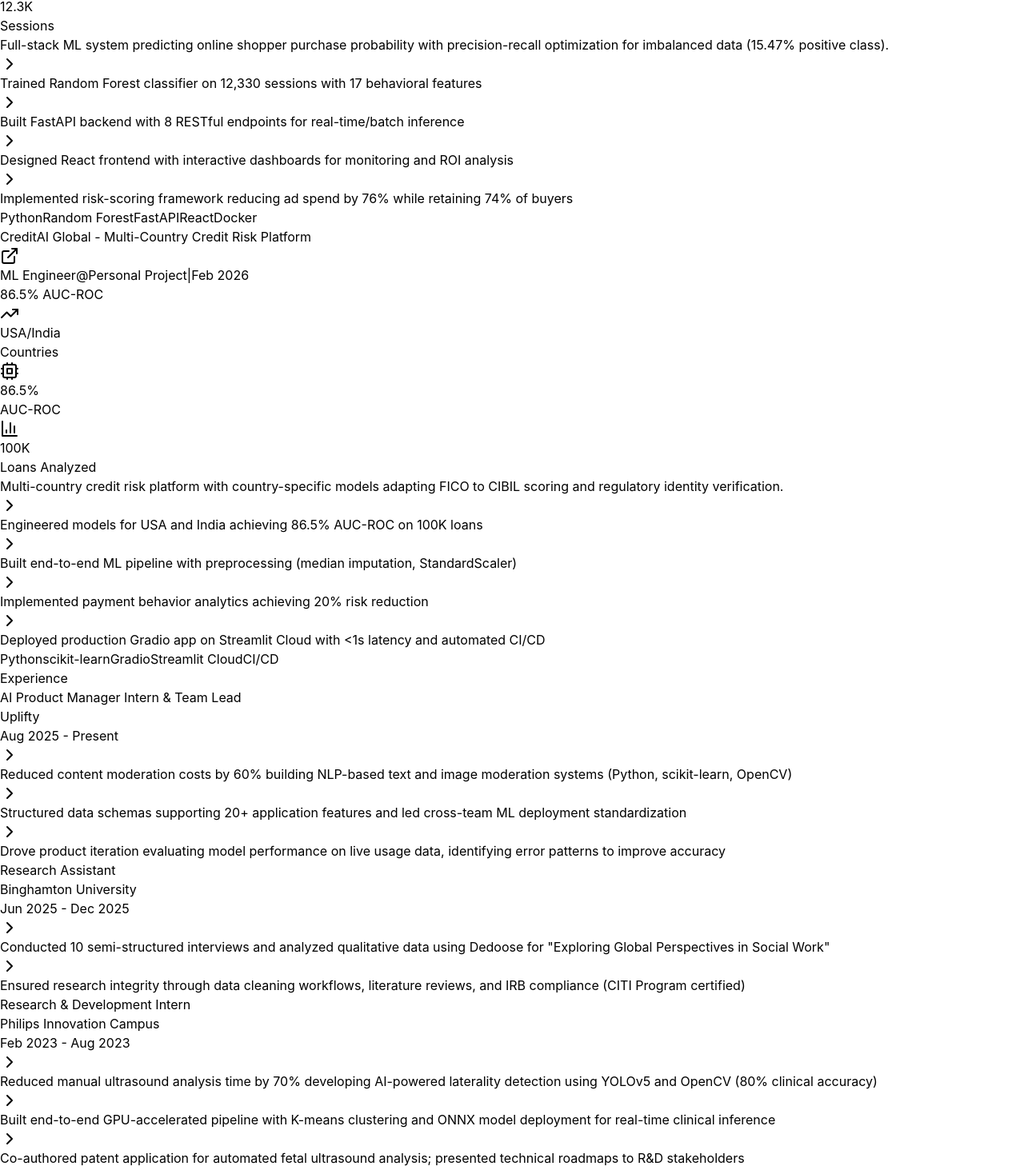
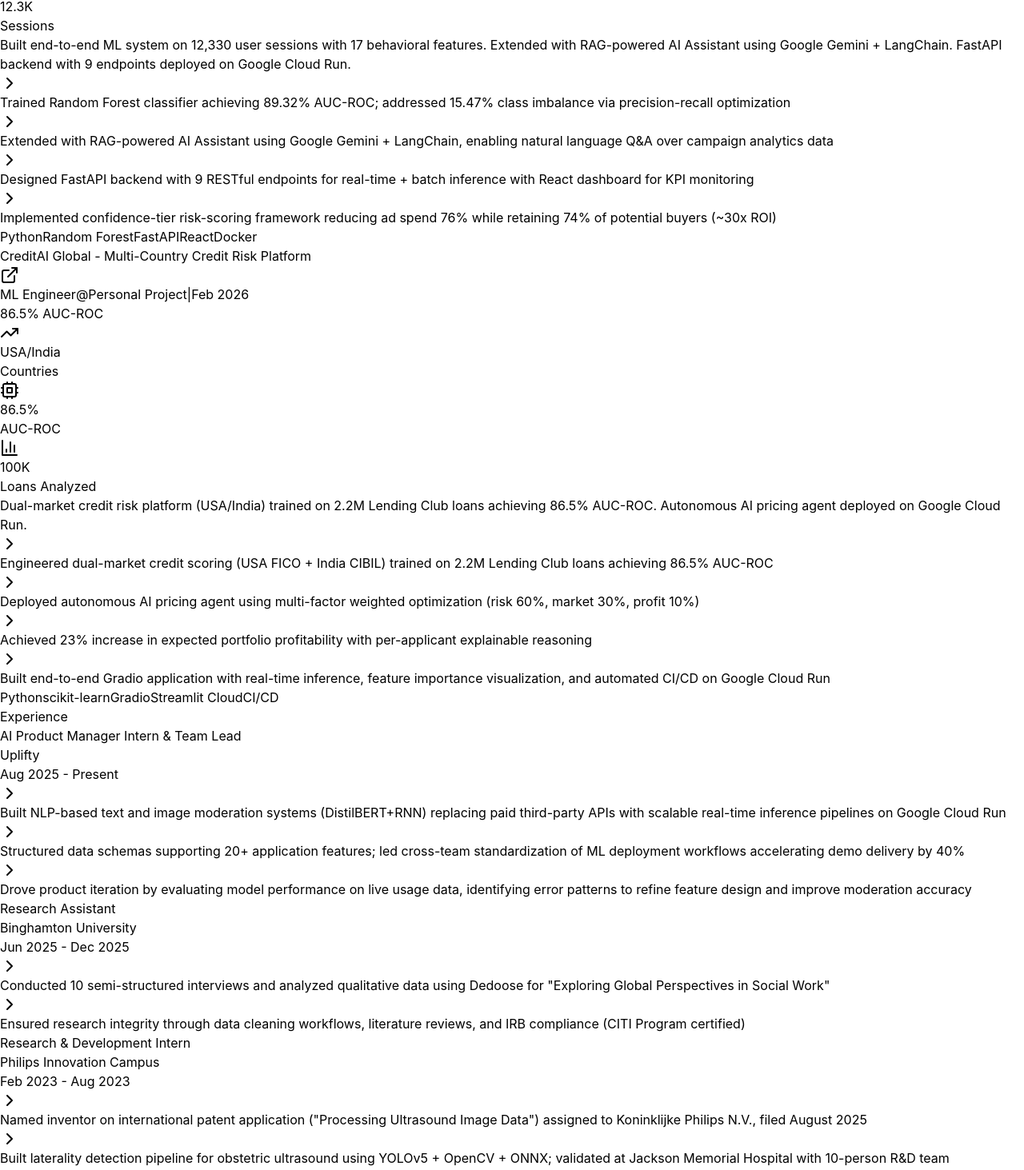
Before and after one commit to ShivVIT2019/Portfolio, a React (Vite) app: page / in a window 1280 px wide. Shown: the part 556-2019 px from the top of the page at 80% size. Built offline with nearby package versions, Linux system fonts and the light colour scheme.

Commit message:
Update all descriptions to match resume

```diff
--- a/src/App.jsx
+++ b/src/App.jsx
@@ -45,12 +45,12 @@ export default function Portfolio() {
         { label: 'Sessions', value: '12.3K', icon: Cpu }
       ],
       tech: ['Python', 'Random Forest', 'FastAPI', 'React', 'Docker'],
-      description: 'Full-stack ML system predicting online shopper purchase probability with precision-recall optimization for imbalanced data (15.47% positive class).',
+      description: 'Built end-to-end ML system on 12,330 user sessions with 17 behavioral features. Extended with RAG-powered AI Assistant using Google Gemini + LangChain. FastAPI backend with 9 endpoints deployed on Google Cloud Run.',
       achievements: [
-        'Trained Random Forest classifier on 12,330 sessions with 17 behavioral features',
-        'Built FastAPI backend with 8 RESTful endpoints for real-time/batch inference',
-        'Designed React frontend with interactive dashboards for monitoring and ROI analysis',
-        'Implemented risk-scoring framework reducing ad spend by 76% while retaining 74% of buyers'
+        'Trained Random Forest classifier achieving 89.32% AUC-ROC; addressed 15.47% class imbalance via precision-recall optimization',
+        'Extended with RAG-powered AI Assistant using Google Gemini + LangChain, enabling natural language Q&A over campaign analytics data',
+        'Designed FastAPI backend with 9 RESTful endpoints for real-time + batch inference with React dashboard for KPI monitoring',
+        'Implemented confidence-tier risk-scoring framework reducing ad spend 76% while retaining 74% of potential buyers (~30x ROI)'
       ],
       link: 'https://shivvit2019.github.io/Campaign_Targeting_System/'
     },
@@ -66,14 +66,14 @@ export default function Portfolio() {
         { label: 'Loans Analyzed', value: '100K', icon: BarChart3 }
       ],
       tech: ['Python', 'scikit-learn', 'Gradio', 'Streamlit Cloud', 'CI/CD'],
-      description: 'Multi-country credit risk platform with country-specific models adapting FICO to CIBIL scoring and regulatory identity verification.',
+      description: 'Dual-market credit risk platform (USA/India) trained on 2.2M Lending Club loans achieving 86.5% AUC-ROC. Autonomous AI pricing agent deployed on Google Cloud Run.',
       achievements: [
-        'Engineered models for USA and India achieving 86.5% AUC-ROC on 100K loans',
-        'Built end-to-end ML pipeline with preprocessing (median imputation, StandardScaler)',
-        'Implemented payment behavior analytics achieving 20% risk reduction',
-        'Deployed production Gradio app on Streamlit Cloud with <1s latency and automated CI/CD'
+        'Engineered dual-market credit scoring (USA FICO + India CIBIL) trained on 2.2M Lending Club loans achieving 86.5% AUC-ROC',
+        'Deployed autonomous AI pricing agent using multi-factor weighted optimization (risk 60%, market 30%, profit 10%)',
+        'Achieved 23% increase in expected portfolio profitability with per-applicant explainable reasoning',
+        'Built end-to-end Gradio application with real-time inference, feature importance visualization, and automated CI/CD on Google Cloud Run'
       ],
-      link: 'https://creditai-backend-405497784425.us-central1.run.app'
+      link: 'https://github.com/ShivVIT2019/creditai-global'
     }
   ];
 
@@ -83,9 +83,9 @@ export default function Portfolio() {
       company: 'Uplifty',
       period: 'Aug 2025 - Present',
       highlights: [
-        'Reduced content moderation costs by 60% building NLP-based text and image moderation systems (Python, scikit-learn, OpenCV)',
-        'Structured data schemas supporting 20+ application features and led cross-team ML deployment standardization',
-        'Drove product iteration evaluating model performance on live usage data, identifying error patterns to improve accuracy'
+        'Built NLP-based text and image moderation systems (DistilBERT+RNN) replacing paid third-party APIs with scalable real-time inference pipelines on Google Cloud Run',
+        'Structured data schemas supporting 20+ application features; led cross-team standardization of ML deployment workflows accelerating demo delivery by 40%',
+        'Drove product iteration by evaluating model performance on live usage data, identifying error patterns to refine feature design and improve moderation accuracy'
       ]
     },
     {
@@ -102,9 +102,9 @@ export default function Portfolio() {
       company: 'Philips Innovation Campus',
       period: 'Feb 2023 - Aug 2023',
       highlights: [
-        'Reduced manual ultrasound analysis time by 70% developing AI-powered laterality detection using YOLOv5 and OpenCV (80% clinical accuracy)',
-        'Built end-to-end GPU-accelerated pipeline with K-means clustering and ONNX model deployment for real-time clinical inference',
-        'Co-authored patent application for automated fetal ultrasound analysis; presented technical roadmaps to R&D stakeholders'
+        'Named inventor on international patent application ("Processing Ultrasound Image Data") assigned to Koninklijke Philips N.V., filed August 2025',
+        'Built laterality detection pipeline for obstetric ultrasound using YOLOv5 + OpenCV + ONNX; validated at Jackson Memorial Hospital with 10-person R&D team',
+        'Exported YOLOv5 model to ONNX format enabling cross-platform clinical deployment; presented technical roadmaps to cross-functional stakeholders'
       ]
     }
   ];
@@ -196,7 +196,7 @@ export default function Portfolio() {
             Building production ML systems that drive{' '}
             <span className="text-green-400 font-semibold">30× ROI improvements</span>.
             <br />
-            MS Computer Science (AI) @ Binghamton University | Graduating Dec 2026
+            MS Computer Science (AI) @ Binghamton University | Graduating May 2026
           </p>
 
           <div className="flex gap-4 justify-center items-center animate-slideUp" style={{ animationDelay: '0.5s' }}>
```
Also changed, not shown: 1 other file (tests, documents, lock files or other folders).
